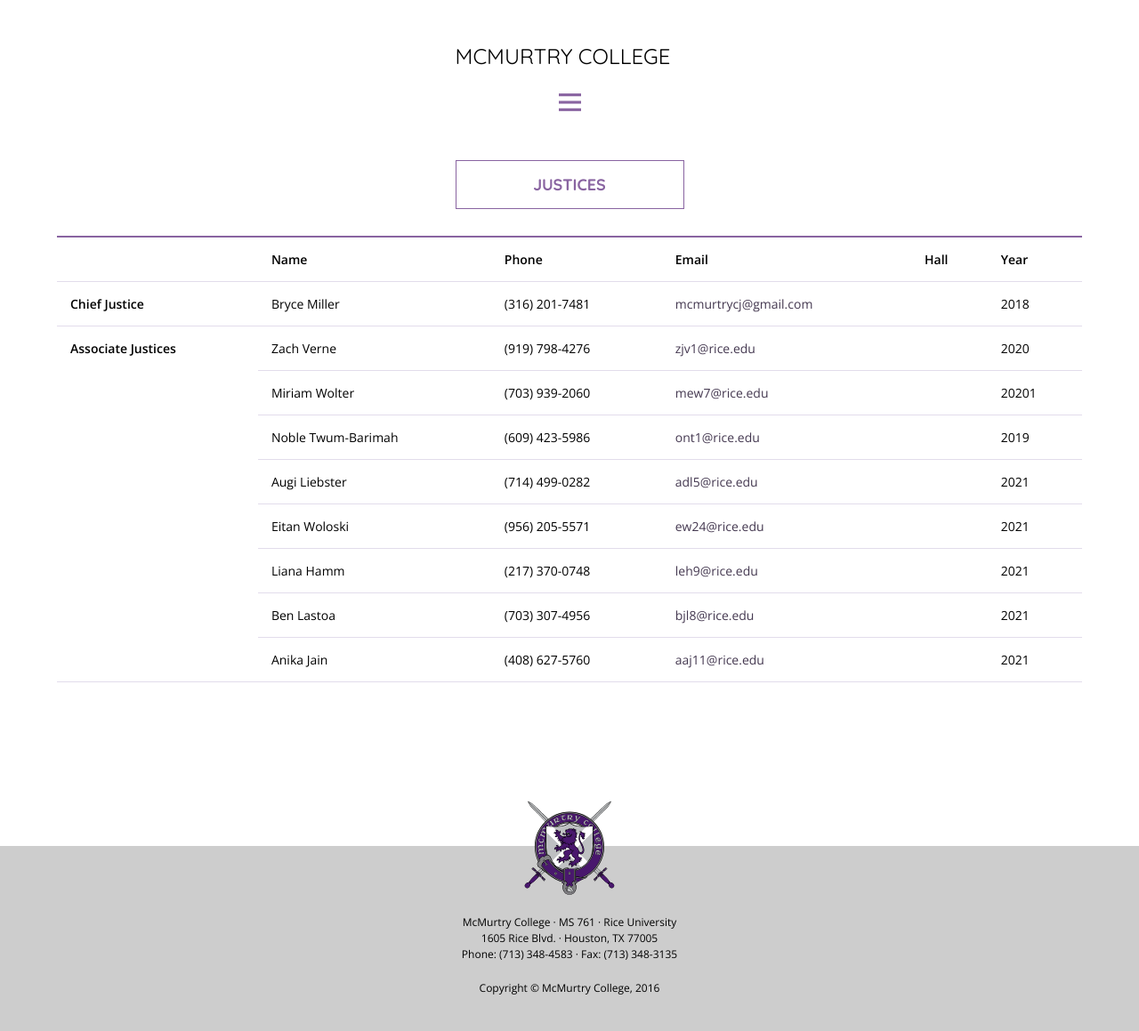
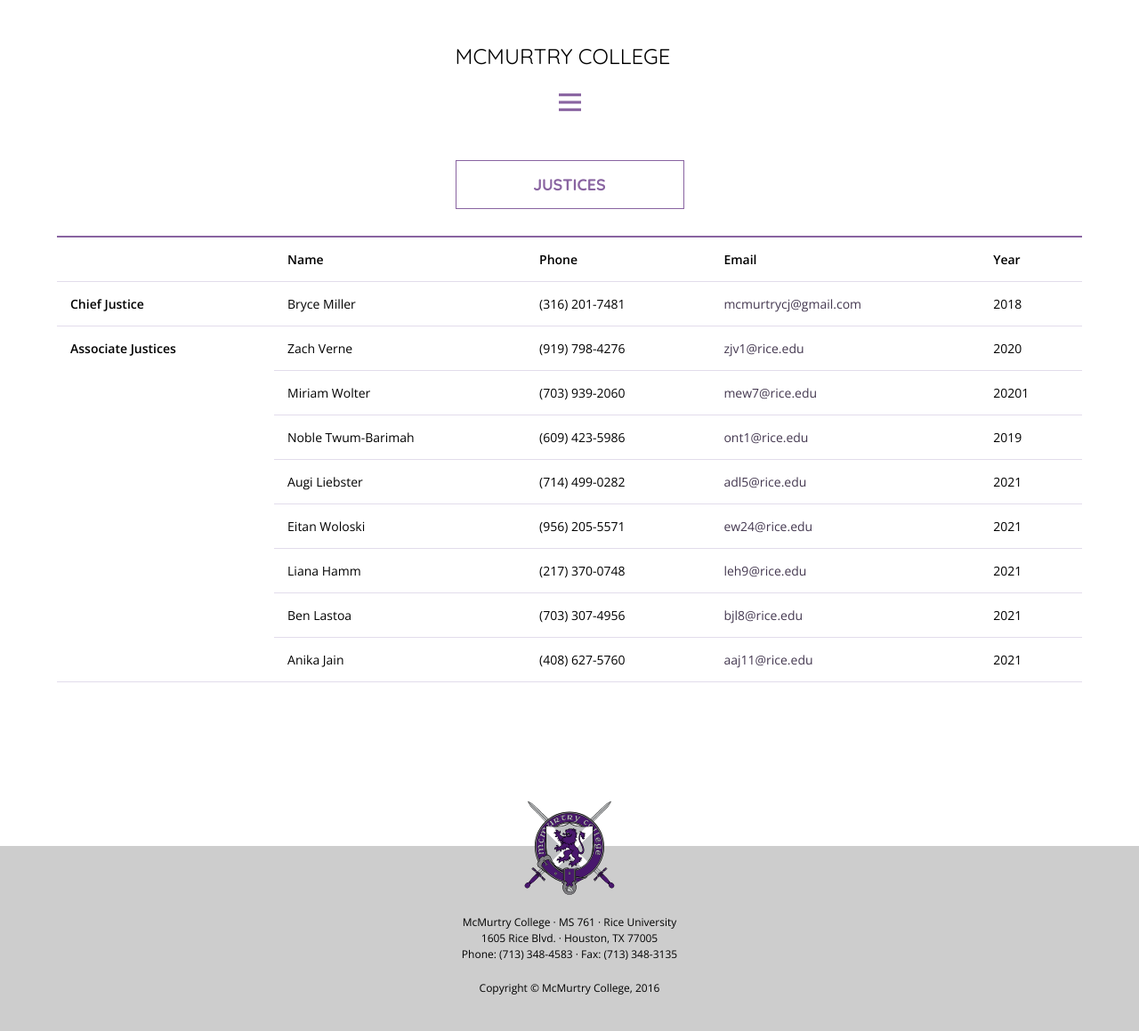
Before and after one commit to mcmurtrycollege/mcmurty-website-old, a Jekyll site: the page built from students/court/index.html, in a window 1280 px wide. Shown: the whole page at 89% size. Built offline with Jekyll 4.4.1, drawn with Linux system fonts in a browser that asks for light colours; nearby versions of some CDN libraries; some web fonts are replaced.

Commit message:
Update index.html

```diff
--- a/students/court/index.html
+++ b/students/court/index.html
@@ -11,7 +11,6 @@
 			<th> Name </th>
 			<th> Phone </th>
 			<th> Email </th>
-			<th> Hall </th>
 			<th> Year </th>
 		</tr>
 		{% assign chief = site.data.court.chief %}
@@ -20,7 +19,6 @@
 			<td> {{ chief.name }} </td>
 			<td> {{ chief.phone }} </td>
 			<td> <a href='mailto:{{ chief.email }}'> {{ chief.email }} </a> </td>
-			<td> {{ chief.location }} </td>
 			<td> {{ chief.year }} </td>
 		</tr>
 		{% assign associates = site.data.court.associates %}
@@ -32,7 +30,6 @@
 				<td> {{ justice.name }} </td>
 				<td> {{ justice.phone }} </td>
 				<td> <a href='mailto:{{ justice.email }}'> {{ justice.email }} </a> </td>
-				<td> {{ justice.location }} </td>
 				<td> {{ justice.year }} </td>
 			</tr>
 		{% endfor %}
```
